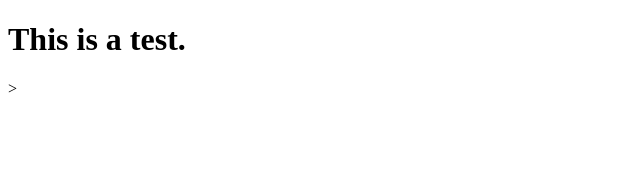
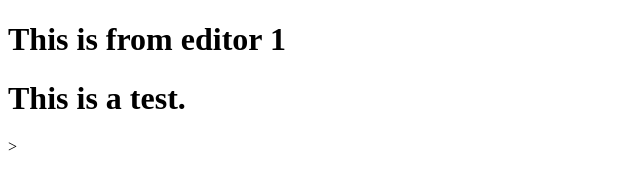
Before and after one commit to timmaglasang/NewGitTest, a plain HTML site: page index.html in a window 1280 px wide. Shown: the whole page, without its empty margins (0-640 px from the left). Drawn offline with Linux system fonts and the light colour scheme.

Commit message:
index made changes 'This is editor 1'

```diff
--- a/index.html
+++ b/index.html
@@ -2,8 +2,10 @@
 <html>
 <head>
 	<title>GitHub Sample</title>
+
 </head>
 <body>
+	<h1>This is from editor 1</h1>
 	<h1>This is a test.</h1>
 </body>
 </html>>
```
